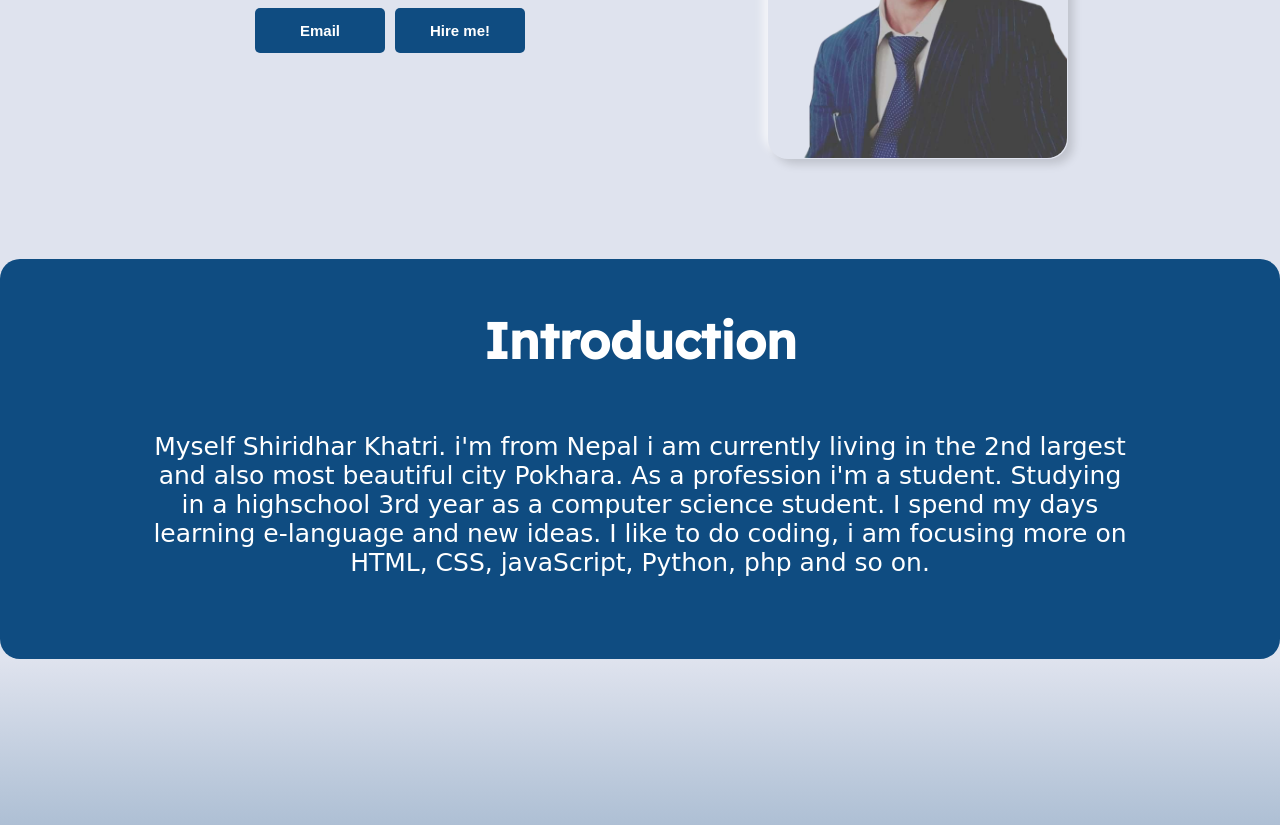
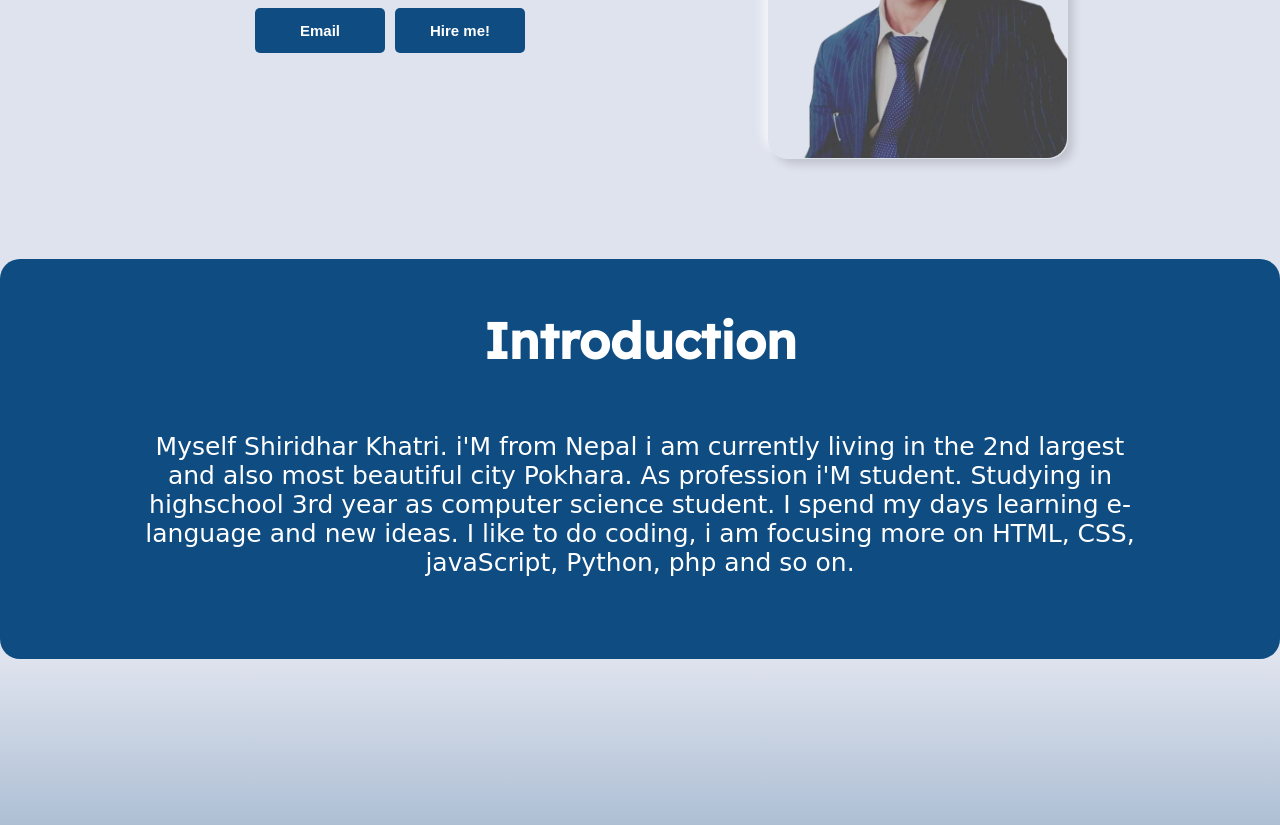
Before and after one commit to shiridharKhatri/Portfolio976, a plain HTML site: page index.html in a window 1280 px wide. Shown: the part 391-1216 px from the top of the page. Drawn offline with nearby package versions, Linux system fonts and the light colour scheme; a web font is replaced by a local one.

Commit message:
Update index.html

```diff
--- a/index.html
+++ b/index.html
@@ -59,9 +59,9 @@
       <div class="item3">
         <h1>Introduction</h1>
         <p>
-          Myself Shiridhar Khatri. i'm from Nepal i am currently
-          living in the 2nd largest and also most beautiful city Pokhara. As a
-          profession i'm a student. Studying in a highschool 3rd year as a computer science student. I
+          Myself Shiridhar Khatri. i'M from Nepal i am currently
+          living in the 2nd largest and also most beautiful city Pokhara. As
+          profession i'M student. Studying in highschool 3rd year as computer science student. I
           spend my days learning e-language and new ideas. I like to do coding, i am focusing more on HTML,
           CSS, javaScript, Python, php and so on.
         </p>
```
